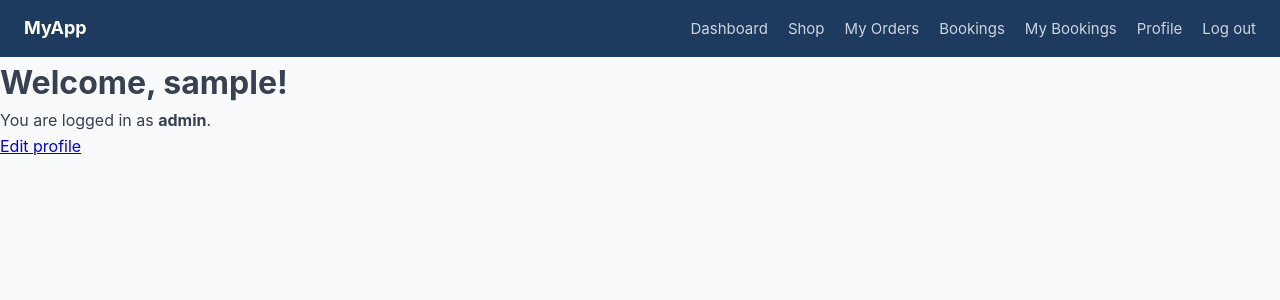
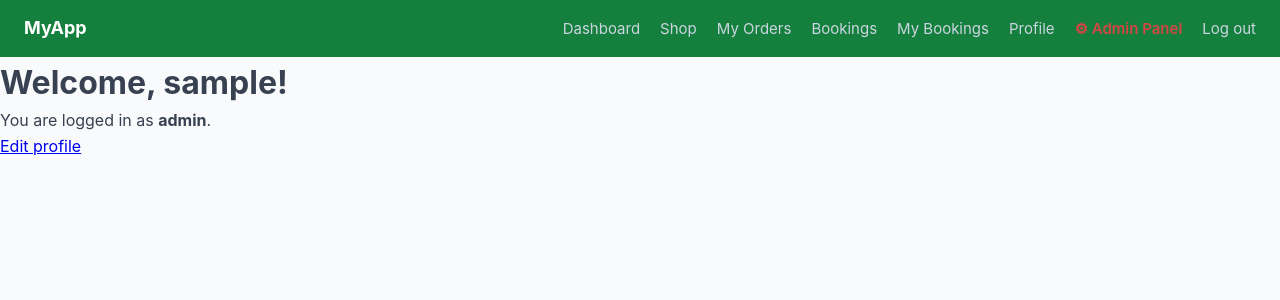
Before and after one commit to truelynemi/Full-stack-database-driven-web-application, a Flask app: page /user_dashboard in a window 1280 px wide. Shown: the top 300 px of the page. Run offline with Flask 3, Linux system fonts and the light colour scheme; the visitor is signed in with stand-in values (Sample User, id 1); some libraries are stand-ins or nearby versions.

Commit message:
feat: role-aware nav + green dashboard navbar
- base_main/base_shop: Dashboard link and brand point to admin_dashboard
  for admins; red Admin Panel link shown to admins only
- base_main: added {% block body_class %} hook for per-page body classes
- user_dashboard: sets body class 'dashboard-page' for green theming
- shop.css: .dashboard-page .navbar { background: #15803d }

Co-Authored-By: Claude Sonnet 4.6 <noreply@anthropic.com>

```diff
--- a/static/css/shop.css
+++ b/static/css/shop.css
@@ -63,6 +63,11 @@ body {
 /* Admin navbar — dark red background to make admin area visually distinct */
 .navbar-admin {
     background-color: #991b1b;
+}
+
+/* Dashboard navbar — green to distinguish from the shop navy */
+.dashboard-page .navbar {
+    background-color: #15803d;
 }
 
 /* ── Admin theme overrides — scoped to admin-page body class ── */
--- a/templates/main/base_main.html
+++ b/templates/main/base_main.html
@@ -7,18 +7,25 @@
     <link rel="stylesheet" href="{{ url_for('static', filename='css/shop.css') }}">
     {% block head %}{% endblock %}
 </head>
-<body>
+<body class="{% block body_class %}{% endblock %}">
 
 <!-- ── Navigation ── -->
 <nav class="navbar">
-    <a href="{{ url_for('main.user_dashboard') }}" class="navbar-brand">MyApp</a>
+    <a href="{{ url_for('main.admin_dashboard' if session.get('user_role') == 'admin' else 'main.user_dashboard') }}" class="navbar-brand">MyApp</a>
     <ul class="navbar-links">
+        {% if session.get('user_role') == 'admin' %}
+        <li><a href="{{ url_for('main.admin_dashboard') }}">Dashboard</a></li>
+        {% else %}
         <li><a href="{{ url_for('main.user_dashboard') }}">Dashboard</a></li>
+        {% endif %}
         <li><a href="{{ url_for('shop.catalogue') }}">Shop</a></li>
         <li><a href="{{ url_for('shop.orders') }}">My Orders</a></li>
         <li><a href="{{ url_for('bookings.search') }}">Bookings</a></li>
         <li><a href="{{ url_for('bookings.my_bookings') }}">My Bookings</a></li>
         <li><a href="{{ url_for('main.profile') }}">Profile</a></li>
+        {% if session.get('user_role') == 'admin' %}
+        <li><a href="{{ url_for('main.admin_dashboard') }}" style="color:#D44646;font-weight:600;">⚙ Admin Panel</a></li>
+        {% endif %}
         <li><a href="{{ url_for('auth.logout') }}">Log out</a></li>
     </ul>
 </nav>
--- a/templates/main/user_dashboard.html
+++ b/templates/main/user_dashboard.html
@@ -1,4 +1,5 @@
 {% extends "main/base_main.html" %}
+{% block body_class %}dashboard-page{% endblock %}
 {% block title %}Dashboard{% endblock %}
 
 {% block content %}
```
Also changed, not shown: templates/shop/base_shop.html (+8 -1 lines).
